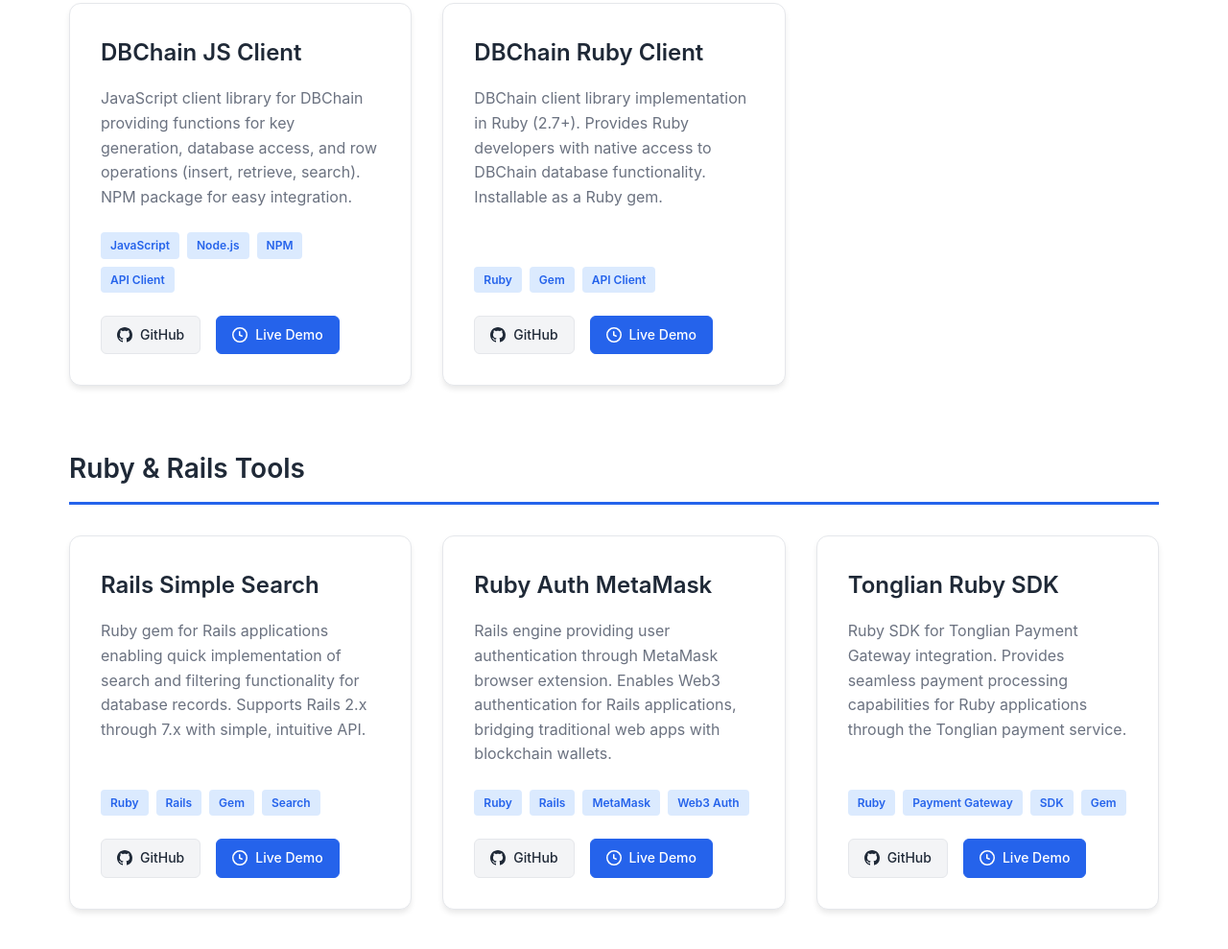
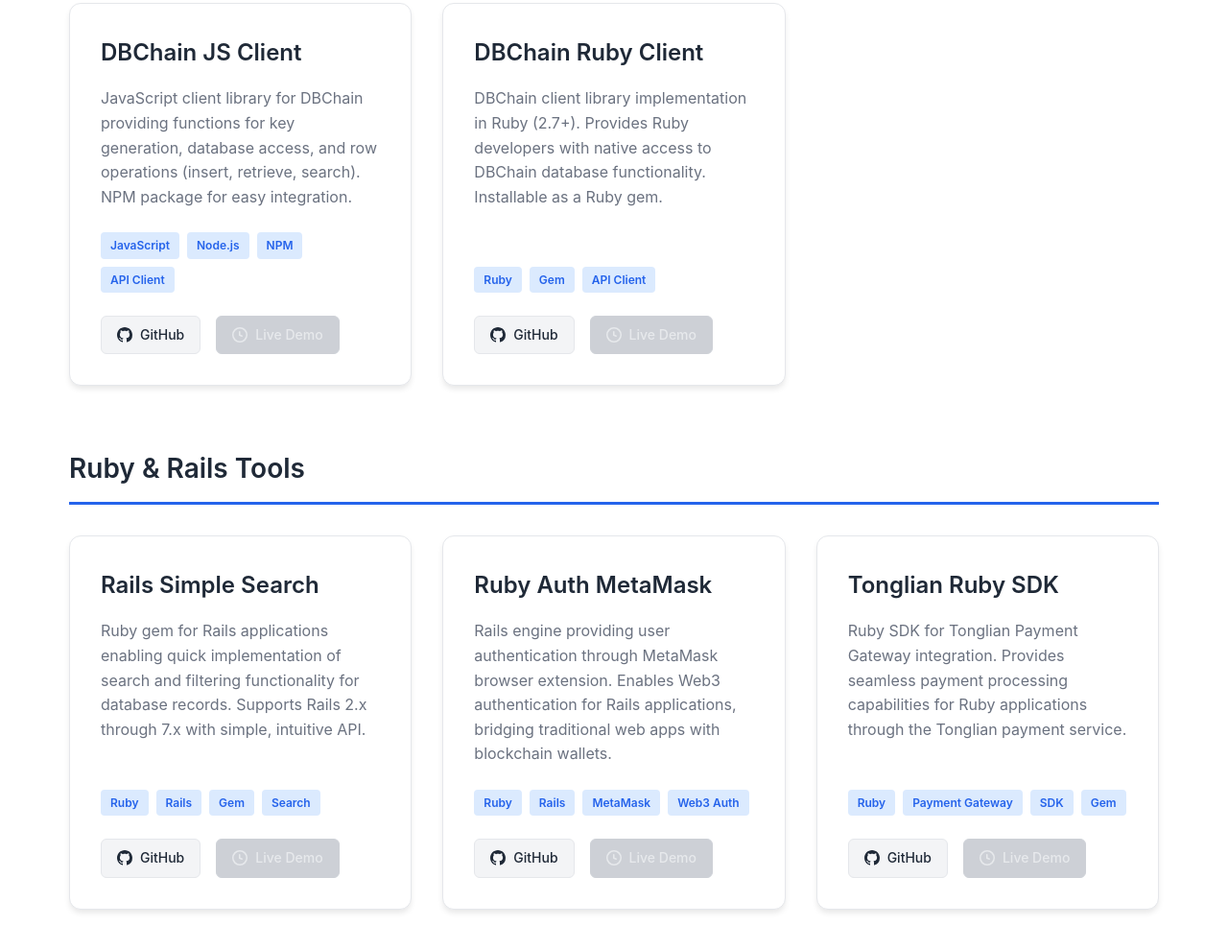
Before and after one commit to yzhanginwa/yzhanginwa.github.io, a plain HTML site: page index.html in a window 1280 px wide. Shown: the part 3585-4574 px from the top of the page at 96% size. Drawn offline with Linux system fonts and the light colour scheme.

Commit message:
to gray out the Live Demo buttons which don't have a link

```diff
--- a/index.html
+++ b/index.html
@@ -165,7 +165,7 @@
                                 <svg width="16" height="16" viewBox="0 0 16 16" fill="currentColor"><path d="M8 0C3.58 0 0 3.58 0 8c0 3.54 2.29 6.53 5.47 7.59.4.07.55-.17.55-.38 0-.19-.01-.82-.01-1.49-2.01.37-2.53-.49-2.69-.94-.09-.23-.48-.94-.82-1.13-.28-.15-.68-.52-.01-.53.63-.01 1.08.58 1.23.82.72 1.21 1.87.87 2.33.66.07-.52.28-.87.51-1.07-1.78-.2-3.64-.89-3.64-3.95 0-.87.31-1.59.82-2.15-.08-.2-.36-1.02.08-2.12 0 0 .67-.21 2.2.82.64-.18 1.32-.27 2-.27.68 0 1.36.09 2 .27 1.53-1.04 2.2-.82 2.2-.82.44 1.1.16 1.92.08 2.12.51.56.82 1.27.82 2.15 0 3.07-1.87 3.75-3.65 3.95.29.25.54.73.54 1.48 0 1.07-.01 1.93-.01 2.2 0 .21.15.46.55.38A8.013 8.013 0 0016 8c0-4.42-3.58-8-8-8z"/></svg>
                                 GitHub
                             </a>
-                            <a href="#" class="project-link demo-link">
+                            <a href="#" class="project-link demo-link disabled">
                                 <svg width="16" height="16" viewBox="0 0 16 16" fill="currentColor"><path d="M8 0a8 8 0 1 1 0 16A8 8 0 0 1 8 0ZM1.5 8a6.5 6.5 0 1 0 13 0 6.5 6.5 0 0 0-13 0Zm7-3.25v2.992l2.028.812a.75.75 0 0 1-.557 1.392l-2.5-1A.75.75 0 0 1 7 8.25v-3.5a.75.75 0 0 1 1.5 0Z"/></svg>
                                 Live Demo
                             </a>
@@ -186,7 +186,7 @@
                                 <svg width="16" height="16" viewBox="0 0 16 16" fill="currentColor"><path d="M8 0C3.58 0 0 3.58 0 8c0 3.54 2.29 6.53 5.47 7.59.4.07.55-.17.55-.38 0-.19-.01-.82-.01-1.49-2.01.37-2.53-.49-2.69-.94-.09-.23-.48-.94-.82-1.13-.28-.15-.68-.52-.01-.53.63-.01 1.08.58 1.23.82.72 1.21 1.87.87 2.33.66.07-.52.28-.87.51-1.07-1.78-.2-3.64-.89-3.64-3.95 0-.87.31-1.59.82-2.15-.08-.2-.36-1.02.08-2.12 0 0 .67-.21 2.2.82.64-.18 1.32-.27 2-.27.68 0 1.36.09 2 .27 1.53-1.04 2.2-.82 2.2-.82.44 1.1.16 1.92.08 2.12.51.56.82 1.27.82 2.15 0 3.07-1.87 3.75-3.65 3.95.29.25.54.73.54 1.48 0 1.07-.01 1.93-.01 2.2 0 .21.15.46.55.38A8.013 8.013 0 0016 8c0-4.42-3.58-8-8-8z"/></svg>
                                 GitHub
                             </a>
-                            <a href="#" class="project-link demo-link">
+                            <a href="#" class="project-link demo-link disabled">
                                 <svg width="16" height="16" viewBox="0 0 16 16" fill="currentColor"><path d="M8 0a8 8 0 1 1 0 16A8 8 0 0 1 8 0ZM1.5 8a6.5 6.5 0 1 0 13 0 6.5 6.5 0 0 0-13 0Zm7-3.25v2.992l2.028.812a.75.75 0 0 1-.557 1.392l-2.5-1A.75.75 0 0 1 7 8.25v-3.5a.75.75 0 0 1 1.5 0Z"/></svg>
                                 Live Demo
                             </a>
@@ -208,7 +208,7 @@
                                 <svg width="16" height="16" viewBox="0 0 16 16" fill="currentColor"><path d="M8 0C3.58 0 0 3.58 0 8c0 3.54 2.29 6.53 5.47 7.59.4.07.55-.17.55-.38 0-.19-.01-.82-.01-1.49-2.01.37-2.53-.49-2.69-.94-.09-.23-.48-.94-.82-1.13-.28-.15-.68-.52-.01-.53.63-.01 1.08.58 1.23.82.72 1.21 1.87.87 2.33.66.07-.52.28-.87.51-1.07-1.78-.2-3.64-.89-3.64-3.95 0-.87.31-1.59.82-2.15-.08-.2-.36-1.02.08-2.12 0 0 .67-.21 2.2.82.64-.18 1.32-.27 2-.27.68 0 1.36.09 2 .27 1.53-1.04 2.2-.82 2.2-.82.44 1.1.16 1.92.08 2.12.51.56.82 1.27.82 2.15 0 3.07-1.87 3.75-3.65 3.95.29.25.54.73.54 1.48 0 1.07-.01 1.93-.01 2.2 0 .21.15.46.55.38A8.013 8.013 0 0016 8c0-4.42-3.58-8-8-8z"/></svg>
                                 GitHub
                             </a>
-                            <a href="#" class="project-link demo-link">
+                            <a href="#" class="project-link demo-link disabled">
                                 <svg width="16" height="16" viewBox="0 0 16 16" fill="currentColor"><path d="M8 0a8 8 0 1 1 0 16A8 8 0 0 1 8 0ZM1.5 8a6.5 6.5 0 1 0 13 0 6.5 6.5 0 0 0-13 0Zm7-3.25v2.992l2.028.812a.75.75 0 0 1-.557 1.392l-2.5-1A.75.75 0 0 1 7 8.25v-3.5a.75.75 0 0 1 1.5 0Z"/></svg>
                                 Live Demo
                             </a>
@@ -236,7 +236,7 @@
                                 <svg width="16" height="16" viewBox="0 0 16 16" fill="currentColor"><path d="M8 0C3.58 0 0 3.58 0 8c0 3.54 2.29 6.53 5.47 7.59.4.07.55-.17.55-.38 0-.19-.01-.82-.01-1.49-2.01.37-2.53-.49-2.69-.94-.09-.23-.48-.94-.82-1.13-.28-.15-.68-.52-.01-.53.63-.01 1.08.58 1.23.82.72 1.21 1.87.87 2.33.66.07-.52.28-.87.51-1.07-1.78-.2-3.64-.89-3.64-3.95 0-.87.31-1.59.82-2.15-.08-.2-.36-1.02.08-2.12 0 0 .67-.21 2.2.82.64-.18 1.32-.27 2-.27.68 0 1.36.09 2 .27 1.53-1.04 2.2-.82 2.2-.82.44 1.1.16 1.92.08 2.12.51.56.82 1.27.82 2.15 0 3.07-1.87 3.75-3.65 3.95.29.25.54.73.54 1.48 0 1.07-.01 1.93-.01 2.2 0 .21.15.46.55.38A8.013 8.013 0 0016 8c0-4.42-3.58-8-8-8z"/></svg>
                                 GitHub
                             </a>
-                            <a href="#" class="project-link demo-link">
+                            <a href="#" class="project-link demo-link disabled">
                                 <svg width="16" height="16" viewBox="0 0 16 16" fill="currentColor"><path d="M8 0a8 8 0 1 1 0 16A8 8 0 0 1 8 0ZM1.5 8a6.5 6.5 0 1 0 13 0 6.5 6.5 0 0 0-13 0Zm7-3.25v2.992l2.028.812a.75.75 0 0 1-.557 1.392l-2.5-1A.75.75 0 0 1 7 8.25v-3.5a.75.75 0 0 1 1.5 0Z"/></svg>
                                 Live Demo
                             </a>
@@ -257,7 +257,7 @@
                                 <svg width="16" height="16" viewBox="0 0 16 16" fill="currentColor"><path d="M8 0C3.58 0 0 3.58 0 8c0 3.54 2.29 6.53 5.47 7.59.4.07.55-.17.55-.38 0-.19-.01-.82-.01-1.49-2.01.37-2.53-.49-2.69-.94-.09-.23-.48-.94-.82-1.13-.28-.15-.68-.52-.01-.53.63-.01 1.08.58 1.23.82.72 1.21 1.87.87 2.33.66.07-.52.28-.87.51-1.07-1.78-.2-3.64-.89-3.64-3.95 0-.87.31-1.59.82-2.15-.08-.2-.36-1.02.08-2.12 0 0 .67-.21 2.2.82.64-.18 1.32-.27 2-.27.68 0 1.36.09 2 .27 1.53-1.04 2.2-.82 2.2-.82.44 1.1.16 1.92.08 2.12.51.56.82 1.27.82 2.15 0 3.07-1.87 3.75-3.65 3.95.29.25.54.73.54 1.48 0 1.07-.01 1.93-.01 2.2 0 .21.15.46.55.38A8.013 8.013 0 0016 8c0-4.42-3.58-8-8-8z"/></svg>
                                 GitHub
                             </a>
-                            <a href="#" class="project-link demo-link">
+                            <a href="#" class="project-link demo-link disabled">
                                 <svg width="16" height="16" viewBox="0 0 16 16" fill="currentColor"><path d="M8 0a8 8 0 1 1 0 16A8 8 0 0 1 8 0ZM1.5 8a6.5 6.5 0 1 0 13 0 6.5 6.5 0 0 0-13 0Zm7-3.25v2.992l2.028.812a.75.75 0 0 1-.557 1.392l-2.5-1A.75.75 0 0 1 7 8.25v-3.5a.75.75 0 0 1 1.5 0Z"/></svg>
                                 Live Demo
                             </a>
@@ -285,7 +285,7 @@
                                 <svg width="16" height="16" viewBox="0 0 16 16" fill="currentColor"><path d="M8 0C3.58 0 0 3.58 0 8c0 3.54 2.29 6.53 5.47 7.59.4.07.55-.17.55-.38 0-.19-.01-.82-.01-1.49-2.01.37-2.53-.49-2.69-.94-.09-.23-.48-.94-.82-1.13-.28-.15-.68-.52-.01-.53.63-.01 1.08.58 1.23.82.72 1.21 1.87.87 2.33.66.07-.52.28-.87.51-1.07-1.78-.2-3.64-.89-3.64-3.95 0-.87.31-1.59.82-2.15-.08-.2-.36-1.02.08-2.12 0 0 .67-.21 2.2.82.64-.18 1.32-.27 2-.27.68 0 1.36.09 2 .27 1.53-1.04 2.2-.82 2.2-.82.44 1.1.16 1.92.08 2.12.51.56.82 1.27.82 2.15 0 3.07-1.87 3.75-3.65 3.95.29.25.54.73.54 1.48 0 1.07-.01 1.93-.01 2.2 0 .21.15.46.55.38A8.013 8.013 0 0016 8c0-4.42-3.58-8-8-8z"/></svg>
                                 GitHub
                             </a>
-                            <a href="#" class="project-link demo-link">
+                            <a href="#" class="project-link demo-link disabled">
                                 <svg width="16" height="16" viewBox="0 0 16 16" fill="currentColor"><path d="M8 0a8 8 0 1 1 0 16A8 8 0 0 1 8 0ZM1.5 8a6.5 6.5 0 1 0 13 0 6.5 6.5 0 0 0-13 0Zm7-3.25v2.992l2.028.812a.75.75 0 0 1-.557 1.392l-2.5-1A.75.75 0 0 1 7 8.25v-3.5a.75.75 0 0 1 1.5 0Z"/></svg>
                                 Live Demo
                             </a>
@@ -307,7 +307,7 @@
                                 <svg width="16" height="16" viewBox="0 0 16 16" fill="currentColor"><path d="M8 0C3.58 0 0 3.58 0 8c0 3.54 2.29 6.53 5.47 7.59.4.07.55-.17.55-.38 0-.19-.01-.82-.01-1.49-2.01.37-2.53-.49-2.69-.94-.09-.23-.48-.94-.82-1.13-.28-.15-.68-.52-.01-.53.63-.01 1.08.58 1.23.82.72 1.21 1.87.87 2.33.66.07-.52.28-.87.51-1.07-1.78-.2-3.64-.89-3.64-3.95 0-.87.31-1.59.82-2.15-.08-.2-.36-1.02.08-2.12 0 0 .67-.21 2.2.82.64-.18 1.32-.27 2-.27.68 0 1.36.09 2 .27 1.53-1.04 2.2-.82 2.2-.82.44 1.1.16 1.92.08 2.12.51.56.82 1.27.82 2.15 0 3.07-1.87 3.75-3.65 3.95.29.25.54.73.54 1.48 0 1.07-.01 1.93-.01 2.2 0 .21.15.46.55.38A8.013 8.013 0 0016 8c0-4.42-3.58-8-8-8z"/></svg>
                                 GitHub
                             </a>
-                            <a href="#" class="project-link demo-link">
+                            <a href="#" class="project-link demo-link disabled">
                                 <svg width="16" height="16" viewBox="0 0 16 16" fill="currentColor"><path d="M8 0a8 8 0 1 1 0 16A8 8 0 0 1 8 0ZM1.5 8a6.5 6.5 0 1 0 13 0 6.5 6.5 0 0 0-13 0Zm7-3.25v2.992l2.028.812a.75.75 0 0 1-.557 1.392l-2.5-1A.75.75 0 0 1 7 8.25v-3.5a.75.75 0 0 1 1.5 0Z"/></svg>
                                 Live Demo
                             </a>
@@ -329,7 +329,7 @@
                                 <svg width="16" height="16" viewBox="0 0 16 16" fill="currentColor"><path d="M8 0C3.58 0 0 3.58 0 8c0 3.54 2.29 6.53 5.47 7.59.4.07.55-.17.55-.38 0-.19-.01-.82-.01-1.49-2.01.37-2.53-.49-2.69-.94-.09-.23-.48-.94-.82-1.13-.28-.15-.68-.52-.01-.53.63-.01 1.08.58 1.23.82.72 1.21 1.87.87 2.33.66.07-.52.28-.87.51-1.07-1.78-.2-3.64-.89-3.64-3.95 0-.87.31-1.59.82-2.15-.08-.2-.36-1.02.08-2.12 0 0 .67-.21 2.2.82.64-.18 1.32-.27 2-.27.68 0 1.36.09 2 .27 1.53-1.04 2.2-.82 2.2-.82.44 1.1.16 1.92.08 2.12.51.56.82 1.27.82 2.15 0 3.07-1.87 3.75-3.65 3.95.29.25.54.73.54 1.48 0 1.07-.01 1.93-.01 2.2 0 .21.15.46.55.38A8.013 8.013 0 0016 8c0-4.42-3.58-8-8-8z"/></svg>
                                 GitHub
                             </a>
-                            <a href="#" class="project-link demo-link">
+                            <a href="#" class="project-link demo-link disabled">
                                 <svg width="16" height="16" viewBox="0 0 16 16" fill="currentColor"><path d="M8 0a8 8 0 1 1 0 16A8 8 0 0 1 8 0ZM1.5 8a6.5 6.5 0 1 0 13 0 6.5 6.5 0 0 0-13 0Zm7-3.25v2.992l2.028.812a.75.75 0 0 1-.557 1.392l-2.5-1A.75.75 0 0 1 7 8.25v-3.5a.75.75 0 0 1 1.5 0Z"/></svg>
                                 Live Demo
                             </a>
--- a/styles.css
+++ b/styles.css
@@ -348,6 +348,20 @@ body {
     border-color: var(--primary-dark);
 }
 
+.demo-link.disabled {
+    background-color: var(--text-light);
+    color: #d1d5db;
+    border-color: var(--text-light);
+    cursor: not-allowed;
+    opacity: 0.5;
+}
+
+.demo-link.disabled:hover {
+    background-color: var(--text-light);
+    border-color: var(--text-light);
+    transform: none;
+}
+
 /* Contact Section */
 .contact-content {
     max-width: 700px;
```
